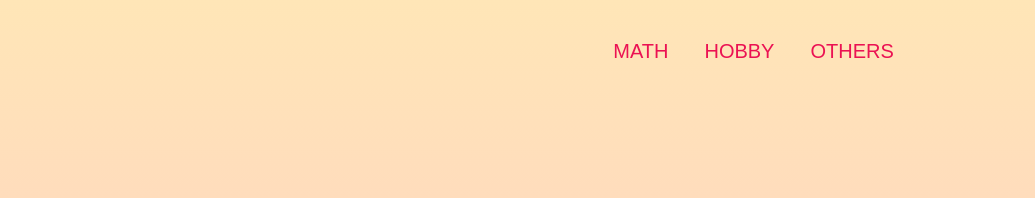
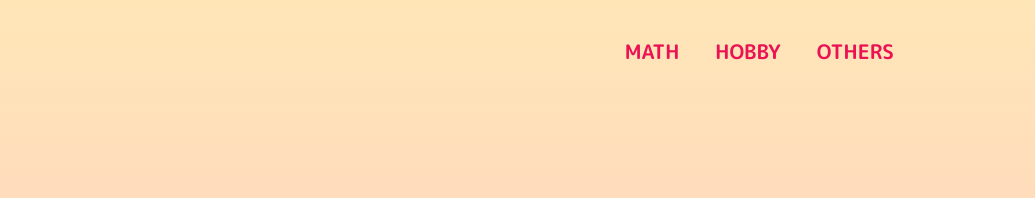
Before and after one commit to hf-725/hf-725.github.io, a plain HTML site: page index.html in a window 1280 px wide. Shown: the top 198 px of the page, 245-1280 px from the left. Drawn offline with Linux system fonts and the light colour scheme; some packages are replaced by stand-ins of ours.

Commit message:
Update style.css

```diff
--- a/css/style.css
+++ b/css/style.css
@@ -27,6 +27,7 @@ img{
 .main-nav{
     display: flex;
     font-size: 1.25rem;
+    font-family: "M PLUS Rounded 1c";
     text-transform: uppercase;
     margin-top: 34px;
     list-style: none;
```
